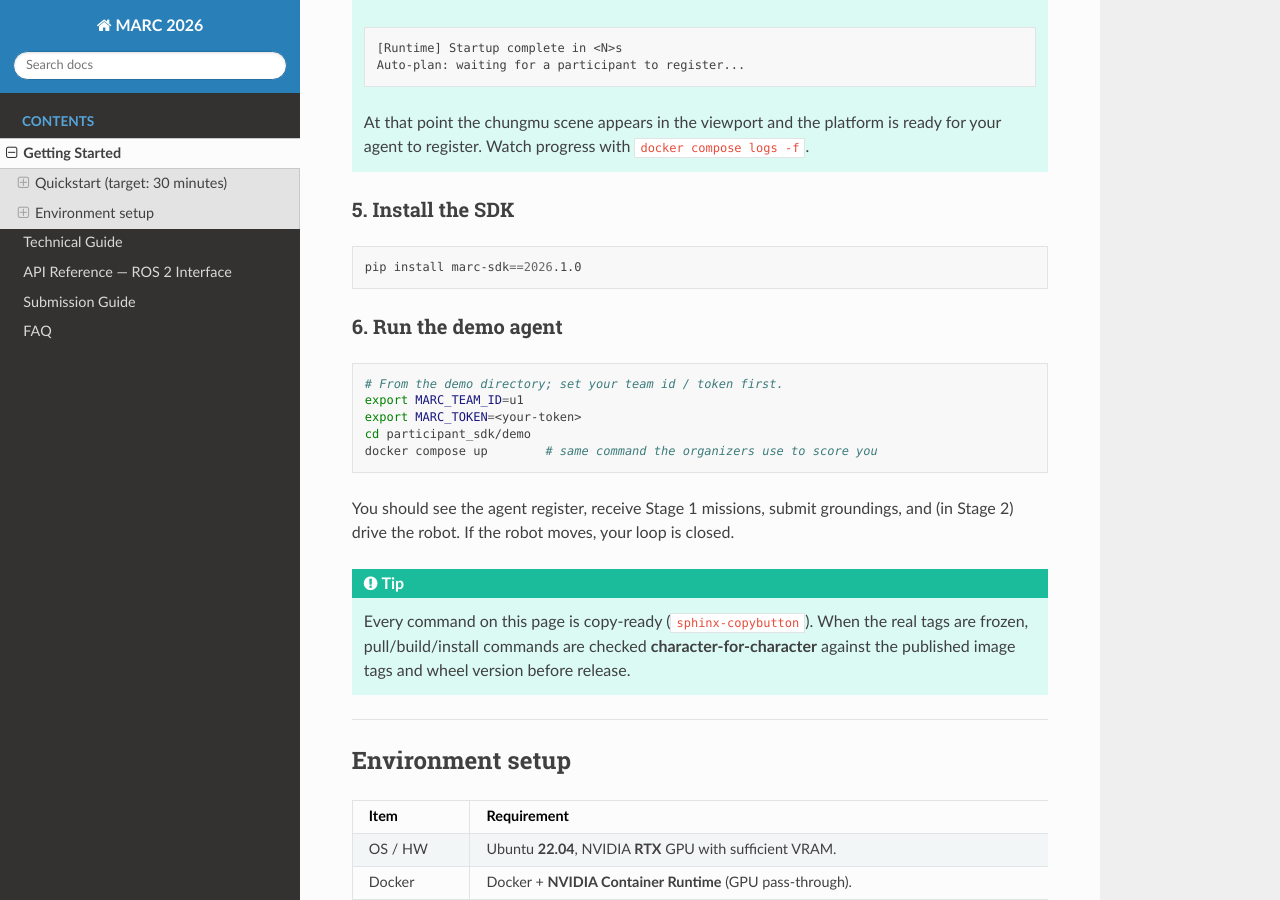
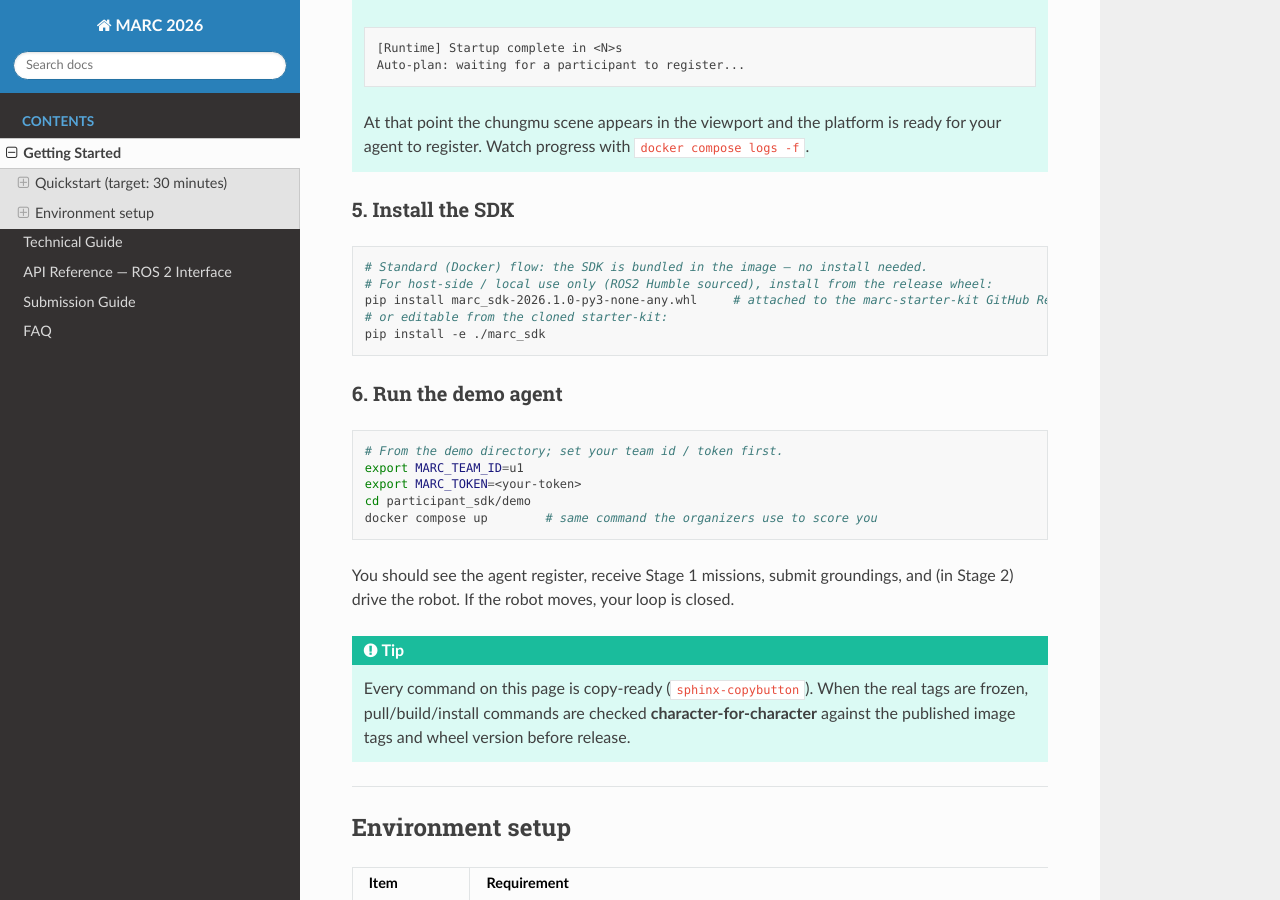
Before and after one commit to marc-challenge/marc-dev-guide, a Sphinx documentation site: the page built from docs/getting-started.md, in a window 1280 px wide and 900 px high, scrolled down 2007 px. Built offline with Sphinx 7.4.7 and the Read the Docs theme 3.1.0, drawn with Linux system fonts in a browser that asks for light colours.

Commit message:
docs(sdk): SDK 설치 안내를 SSOT 에 맞춰 수정 (PyPI -> 릴리스 wheel/번들)
가이드가 'pip install marc-sdk==2026.1.0' 으로 공개 PyPI 설치를 안내했으나
실제 배포 결정(05 SSOT)은 PyPI 공개 비권장 + GitHub Release wheel 배포다.
또 표준 Docker 흐름에서는 SDK 가 이미지에 번들되어 설치가 불필요하다.

- 표준(Docker): 번들 -> 설치 불필요 명시
- 호스트/로컬: marc_sdk-2026.1.0-py3-none-any.whl (Release 첨부) 또는
  pip install -e ./marc_sdk
- 버전 2026.1.0 라벨 유지(타 산출물 정렬)
- getting-started/technical-guide EN+KO 4파일

````diff
--- a/docs/getting-started.md
+++ b/docs/getting-started.md
@@ -95,7 +95,11 @@
 ### 5. Install the SDK
 
 ```bash
-pip install marc-sdk==2026.1.0
+# Standard (Docker) flow: the SDK is bundled in the image — no install needed.
+# For host-side / local use only (ROS2 Humble sourced), install from the release wheel:
+pip install marc_sdk-2026.1.0-py3-none-any.whl     # attached to the marc-starter-kit GitHub Release
+# or editable from the cloned starter-kit:
+pip install -e ./marc_sdk
 ```
 
 ### 6. Run the demo agent
````
Also changed, not shown: docs/technical-guide.md (+5 -1 lines), docs_ko/getting-started.md (+5 -1 lines), docs_ko/technical-guide.md (+5 -1 lines).
